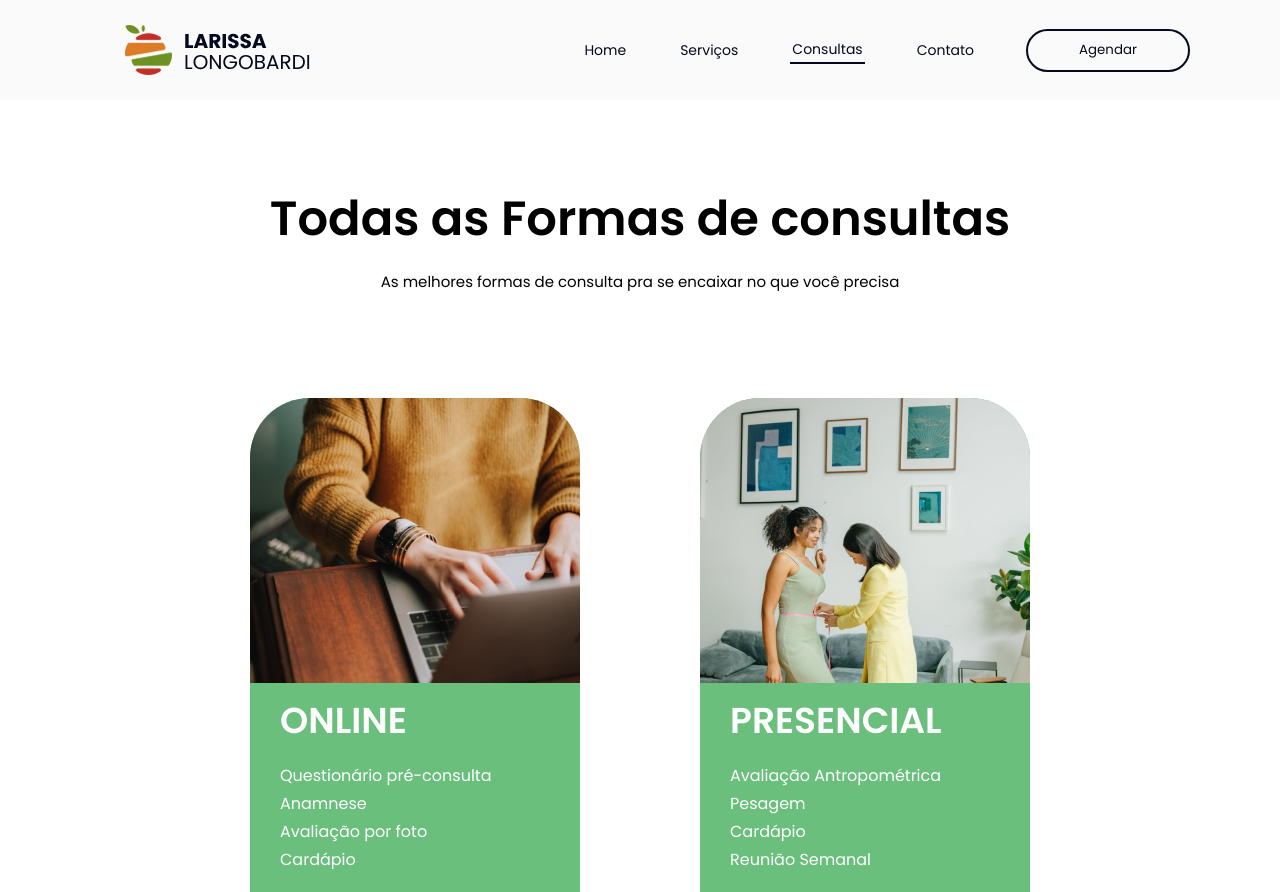
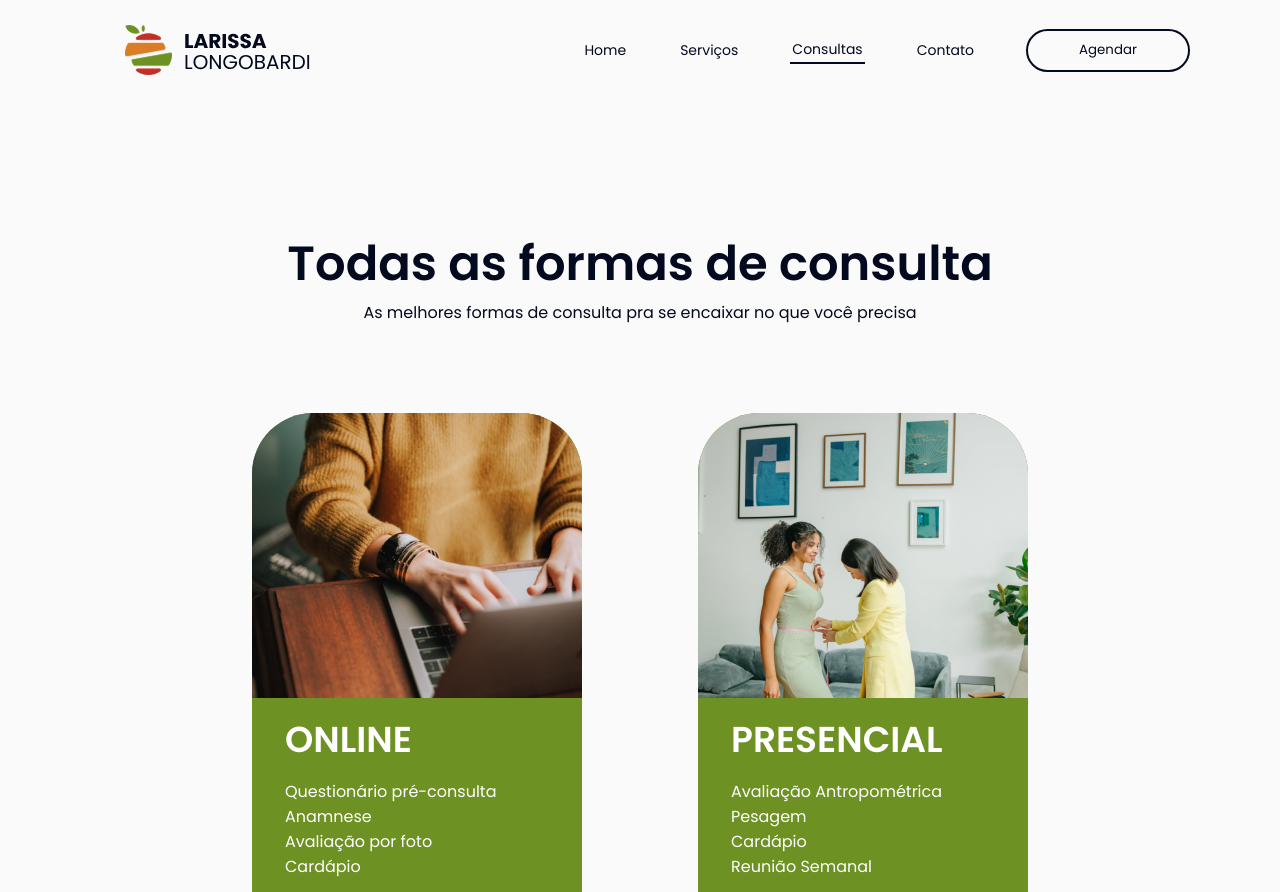
Before and after one commit to viniveronese21/Nutri-Lari, a React (Vite) app: page /Consultas in a window 1280 px wide. Shown: the top 892 px of the page. Built offline with nearby package versions, Linux system fonts and the light colour scheme.

Commit message:
Night Dev

```diff
--- a/src/assets/components/header/index.jsx
+++ b/src/assets/components/header/index.jsx
@@ -10,12 +10,22 @@ export default function Header() {
 
   return (
     <TopHeader>
-      <Img src={Logo} alt='Larssia Longobardi' />
+      <Link to='/'>
+        <Img src={Logo} alt='Larssia Longobardi' />
+      </Link>
       <Nav pathname={pathname}>
-        <Link id='link-home' to='/'>Home</Link>
-        <Link id='link-servicos' to='/Servicos'>Serviços</Link>
-        <Link id='link-consultas' to='/Consultas'>Consultas</Link>
-        <Link id='link-contato' to='/Contato'>Contato</Link>
+        <Link id='link-home' to='/'>
+          Home
+        </Link>
+        <Link id='link-servicos' to='/Servicos'>
+          Serviços
+        </Link>
+        <Link id='link-consultas' to='/Consultas'>
+          Consultas
+        </Link>
+        <Link id='link-contato' to='/Contato'>
+          Contato
+        </Link>
         <Button>Agendar</Button>
       </Nav>
     </TopHeader>
--- a/src/assets/components/header/styles.jsx
+++ b/src/assets/components/header/styles.jsx
@@ -19,29 +19,29 @@ export const Nav = styled.nav`
   gap: 50px;
   padding-right: 90px;
 
-  a{
+  a {
     text-decoration: none;
-    color: #03091E;
+    color: #03091e;
     padding: 2px;
+  }
 
-  };
+  a:hover {
+    border-bottom: 2px solid #03091e;
+  }
 
-
-  a:hover{
-    border-bottom: 2px solid #03091E;
-  };
-
-  ${(props) => `#link-${props.pathname === '' ? 'home' : props.pathname} {border-bottom: 2px solid #03091E;}`}
-
+  ${(props) =>
+    `#link-${
+      props.pathname === '' ? 'home' : props.pathname
+    } {border-bottom: 2px solid #03091E;}`}
 `
 
 export const Button = styled.button`
   width: 164px;
   height: 43px;
-  border: 2px solid #03091E;
+  border: 2px solid #03091e;
   border-radius: 22px;
   cursor: pointer;
-  color: #03091E;
+  color: #03091e;
   background: none;
 
   &:hover {
--- a/src/assets/pages/Consulta/index.jsx
+++ b/src/assets/pages/Consulta/index.jsx
@@ -1,50 +1,56 @@
 import React from 'react'
 import Header from '../../components/header'
 import Footer from '../../components/footer'
-import {Container, Column, Columns, Img, Texts, List, ContentContainer} from './style'
+import {
+  Container,
+  ImgContainer,
+  TextBox,
+  Columns,
+  Img,
+  Title,
+  List,
+  Btn,
+} from './style'
 import Online from '../../img/online.png'
 import Presencial from '../../img/presencial.png'
 
 export default function Consulta() {
   return (
     <>
-      <Header/>
-
+      <Header />
       <Container>
-          <Texts>
-            <h1>Todas as Formas de consultas</h1>
-            <span>As melhores formas de consulta pra se encaixar no que você precisa</span>
-          </Texts>
-
+        <TextBox>
+          <Title>Todas as formas de consulta</Title>
+          <span>
+            As melhores formas de consulta pra se encaixar no que você precisa
+          </span>
+        </TextBox>
+        <ImgContainer>
           <Columns>
-
-            <Column>
-                <Img src={Online} alt="Online" />
+            <Img src={Online} />
+            <List>
               <h1>ONLINE</h1>
-                <List>
               <li>Questionário pré-consulta</li>
               <li>Anamnese</li>
               <li>Avaliação por foto</li>
               <li>Cardápio</li>
             </List>
-              </Column>
-
-              <Column>
-                <Img src={Presencial}/>
+            <Btn>AGENDAR</Btn>
+          </Columns>
+          <Columns>
+            <Img src={Presencial} />
+            <List>
               <h1>PRESENCIAL</h1>
-                <List>
               <li>Avaliação Antropométrica </li>
-                  <li>Pesagem </li>
+              <li>Pesagem</li>
               <li>Cardápio</li>
               <li>Reunião Semanal</li>
             </List>
-
-              </Column>
-
+            <Btn>AGENDAR</Btn>
           </Columns>
+        </ImgContainer>
       </Container>
-
-      <Footer/>
+      <Footer />
     </>
   )
 }
--- a/src/assets/pages/Consulta/style.jsx
+++ b/src/assets/pages/Consulta/style.jsx
@@ -1,73 +1,79 @@
 import styled from 'styled-components'
 
 export const Container = styled.div`
+  background-color: #fafafa;
   width: 100%;
-    height: 935px;
+  height: 940px;
   display: flex;
+  flex-direction: column;
   align-items: center;
+`
+export const TextBox = styled.div`
+  width: 709px;
+  height: 153px;
+  margin: 93px 0 0 0;
+  display: flex;
   flex-direction: column;
-    justify-content: center;
+  align-items: center;
+  padding: 35px 0 0 0;
+
+  span {
+    font-size: 16px;
+    color: #03091e;
+  }
 `
-export const ContentContainer = styled.div`
-      width: 731px;
-      height: 814px;
-      border: 1px solid red;
 
+export const ImgContainer = styled.div`
+  width: 776px;
+  height: 555px;
+  display: flex;
+  flex-direction: row;
+  justify-content: space-between;
+  margin: 67px 0 0 0;
 `
 
 export const Columns = styled.div`
-    display: flex;
-    align-items: center;
-    justify-content: center;
-    gap: 120px;
-
-`
-
-export const Column = styled.div`
-    background-color: #6BBF7D;
   width: 330px;
   height: 555px;
-    border-radius: 60px;
-    display: flex;
-    align-items: flex-start;
-    flex-direction: column;
-
-    h1{
-      padding: 10px 0 0 30px;
-      color: #ffff;
-      font-size: 36px;
-    }
+  background-color: #6e9123;
+  border-radius: 61px;
 `
-
 export const Img = styled.img`
-    border-radius: 60px 60px 0 0;
+  border-radius: 61px 61px 0 0;
 `
-
-export const Texts = styled.div`
-    margin-bottom: 105px;
-    display: flex;
-    flex-direction: column;
-    align-items: center;
-    gap: 15px;
-
-    h1{
+export const Title = styled.h1`
+  color: #03091e;
   font-size: 48px;
-    }
-
-    span{
-      font-size: 15px;
-    }
 `
 
 export const List = styled.ul`
   list-style: none;
-  padding: 15px 0 0 30px;
-  display: flex;
-  flex-direction: column;
-  gap: 3px;
+  margin: 8px 0 0 33px;
 
-  li{
-    color: #fff;
+  li {
+    color: #ffff;
     font-size: 16px;
   }
+
+  h1 {
+    color: #ffff;
+    font-size: 36px;
+    padding-bottom: 12px;
+  }
 `
+
+export const Btn = styled.button`
+  width: 171px;
+  height: 42px;
+  border-radius: 100px;
+  color: #ffff;
+  background-color: #03091e;
+  font-size: 16px;
+  margin: 35px 79px 24px 80px;
+
+  &:hover {
+    border: 2px solid #c32f27;
+    background-color: #c32f27;
+    color: #ffff;
+  }
+`
--- a/src/assets/pages/Main/styles.jsx
+++ b/src/assets/pages/Main/styles.jsx
@@ -15,12 +15,11 @@ width: 100%;
   gap: 9vw;
   margin-bottom: 6vw;
 
-  div{
+  div {
     padding: 10px;
     font-size: 19px;
     line-height: 20px;
     width: 300px;
-
   }
 
   strong {
@@ -38,42 +37,43 @@ background-image: url(${Background});
   background-repeat: no-repeat;
   background-size: cover;
 
-  div{
+  div {
     display: flex;
     flex-direction: column;
     justify-content: center;
     text-align: left;
     margin-left: 200px;
     margin-top: 200px;
-    color: #FFFFFF;
+    color: #ffffff;
   }
 
-  h1{
+  h1 {
     width: 694px;
     font-size: 54px;
     line-height: 123%;
     margin-bottom: 20px;
   }
 
-  span{
+  span {
     width: 260px;
     height: 60px;
     font-size: 20px;
     margin-bottom: 70px;
   }
 
-  button{
+  button {
     width: 282px;
     height: 52px;
-    background: #C32F27;
+    background: #c32f27;
     border-radius: 22px;
-    color: #FFFFFF;
+    color: #ffffff;
     font-weight: 700;
     font-size: 16px;
 
     &:hover {
       opacity: 0.9;
       transition: 1s all;
+      background-color: #8f0e07;
     }
   }
 `
```
Also changed, not shown: src/index.css (line endings or trailing spaces). Lines whose indentation alone changed are shown as unchanged.
